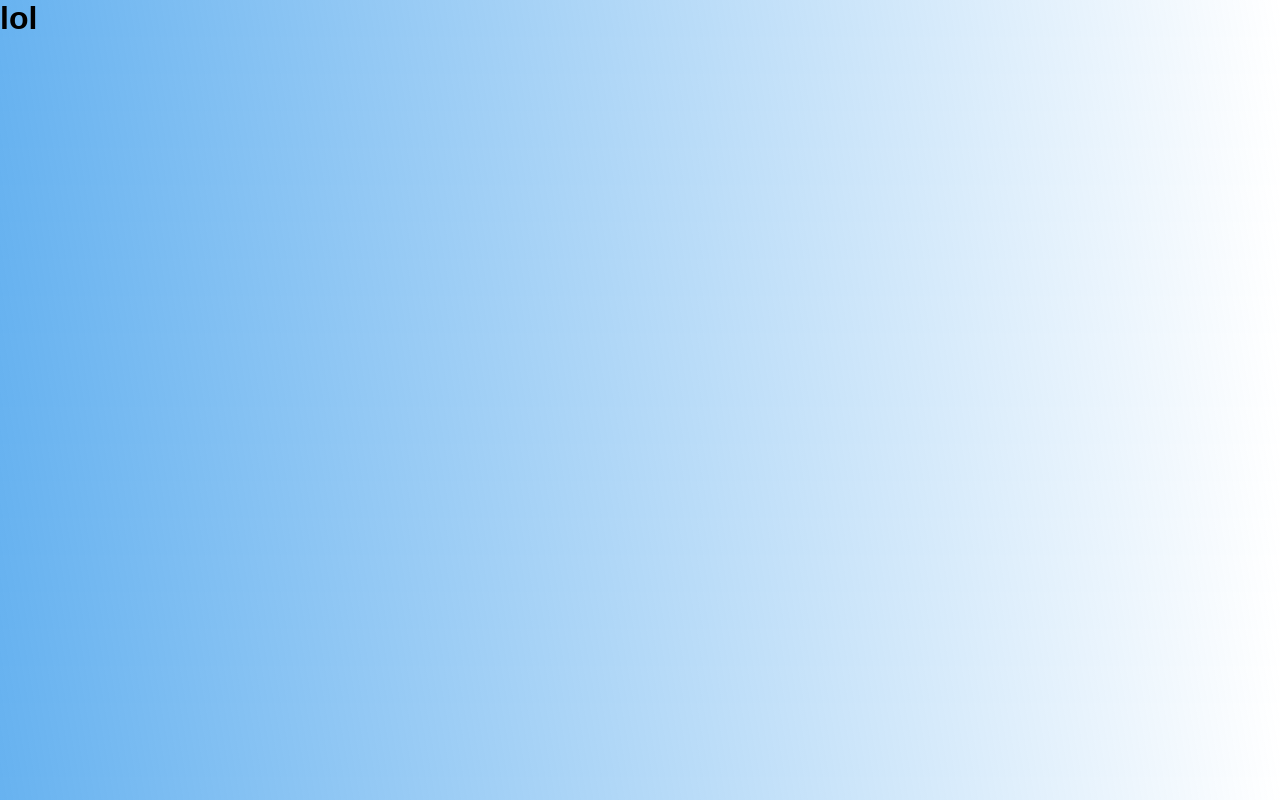
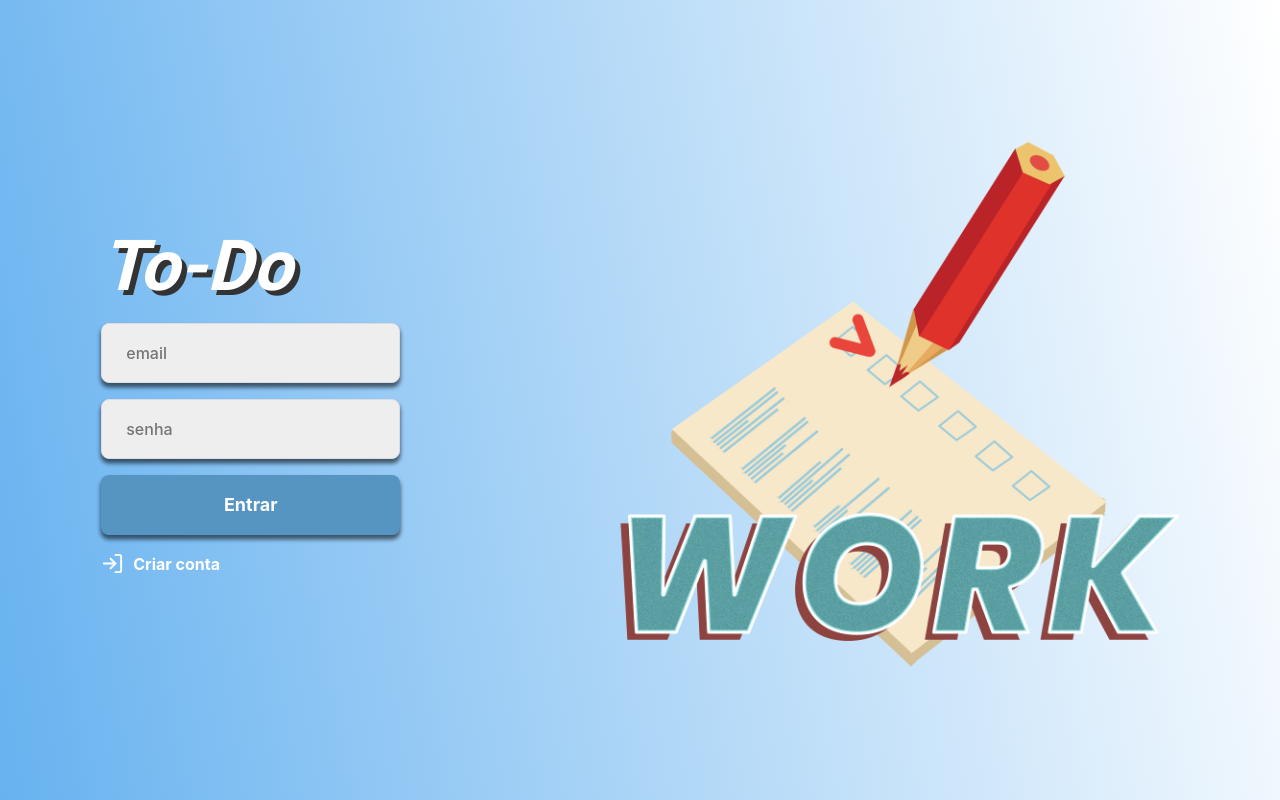
Before and after one commit to pedrosqra/Desafio-Codex-Frontend, a Next.js app: page / in a window 1280 px wide. Built offline with nearby package versions, Linux system fonts and the light colour scheme.

Commit message:
sending final tasks methods

```diff
--- a/package.json
+++ b/package.json
@@ -9,6 +9,7 @@
   },
   "dependencies": {
     "axios": "^0.21.1",
+    "js-cookie": "^2.2.1",
     "next": "10.2.0",
     "react": "^17.0.2",
     "react-dom": "^17.0.2",
--- a/src/pages/index.js
+++ b/src/pages/index.js
@@ -1,5 +1,14 @@
 import Head from "next/head";
+import React from "react";
+import Logon from "./landing/index";
 
 export default function Home() {
-  return <h1>lol</h1>;
+  return (
+    <div>
+      <Head>
+        <title>ToDo Codex</title>
+      </Head>
+      <Logon />
+    </div>
+  );
 }
--- a/src/pages/landing/index.js
+++ b/src/pages/landing/index.js
@@ -2,10 +2,12 @@ import React, { useState } from "react";
 import Modal from "../../components/modal";
 import styles from "./styles.module.scss";
 import api from "../../services/api";
+import { useRouter } from "next/router";
 
 export default function Logon() {
   const [email, setEmail] = useState("");
   const [password, setPass] = useState("");
+  const router = useRouter();
 
   async function handleLogin(e) {
     e.preventDefault();
@@ -13,8 +15,9 @@ export default function Logon() {
 
     try {
       const response = await api.post("/login", { email, password });
-      console.log(response.data.token);
       localStorage.setItem("token", response.data.token);
+      localStorage.setItem("user", email);
+      router.push("/tasks");
     } catch (err) {
       alert("Falha no login, tente novamente.");
     }
--- /dev/null
+++ b/src/pages/newTask/styles.module.scss
@@ -0,0 +1,107 @@
+.logon {
+  display: flex;
+  flex-direction: row;
+  justify-content: space-around;
+  align-items: center;
+  height: 100vh;
+}
+
+.image1 {
+  width: 45%;
+}
+
+.formcenter {
+  display: flex;
+  flex-direction: column;
+}
+
+.forminput {
+  width: 100%;
+  height: 60px;
+  color: #333;
+  border: 1px solid #dcdce6;
+  border-radius: 8px;
+  margin-top: 1rem;
+  padding: 0 24px;
+  box-shadow: 0px 4px 4px rgba(0, 0, 0, 0.25), 0px 4px 4px rgba(0, 0, 0, 0.25),
+    0px 4px 4px rgba(0, 0, 0, 0.25);
+}
+
+.sec {
+  display: flex;
+  flex-direction: column;
+}
+
+.apptitle {
+  font-family: Roboto, sans-serif;
+  font-style: normal;
+  font-style: italic;
+  text-shadow: 5px 5px #333;
+  font-weight: bold;
+  font-size: 4.4rem;
+  color: #ffffff;
+}
+
+.button {
+  width: 100%;
+  height: 60px;
+  background: #5695c2;
+  border: 0;
+  border-radius: 8px;
+  color: #fff;
+  font-weight: 700;
+  margin-top: 16px;
+  display: inline-block;
+  text-align: center;
+  text-decoration: none;
+  font-size: 18px;
+  line-height: 60px;
+  transition: filter 0.2s;
+  box-shadow: 2px 5px rgb(185, 182, 182);
+  box-shadow: 0px 4px 4px rgba(0, 0, 0, 0.25), 0px 4px 4px rgba(0, 0, 0, 0.25),
+    0px 4px 4px rgba(0, 0, 0, 0.25);
+}
+
+.select {
+  width: 100%;
+  height: 60px;
+  background: #eee;
+  border: 0;
+  border-radius: 8px;
+  color: #333;
+  padding: 0 24px;
+  margin-top: 16px;
+  display: inline-block;
+  text-align: center;
+  text-decoration: none;
+  font-size: 16px;
+  line-height: 60px;
+  box-shadow: 0px 4px 4px rgba(0, 0, 0, 0.25), 0px 4px 4px rgba(0, 0, 0, 0.25),
+    0px 4px 4px rgba(0, 0, 0, 0.25);
+}
+
+.button:hover {
+  background: rgb(4, 0, 255);
+}
+
+.registermodal {
+  background: #5695c2;
+}
+
+@media (max-width: 1080px) {
+  .logon {
+    display: flex;
+    flex-direction: column;
+    justify-content: space-around;
+    align-items: center;
+  }
+}
+
+@media (max-width: 720px) {
+  .logon {
+    display: flex;
+    flex-direction: column;
+    justify-content: space-around;
+    align-items: center;
+  }
+}
```
Also changed, not shown: src/pages/newTask/index.js (added, +64 -0 lines), src/pages/tasks/index.js (added, +99 -0 lines), src/pages/toDo.js (deleted, +0 -51 lines), public/newTask.png (added), src/pages/tasks/styles.module.scss (renamed from src/styles/pages/toDo.module.scss), 1 other file (tests, documents, lock files or other folders).
